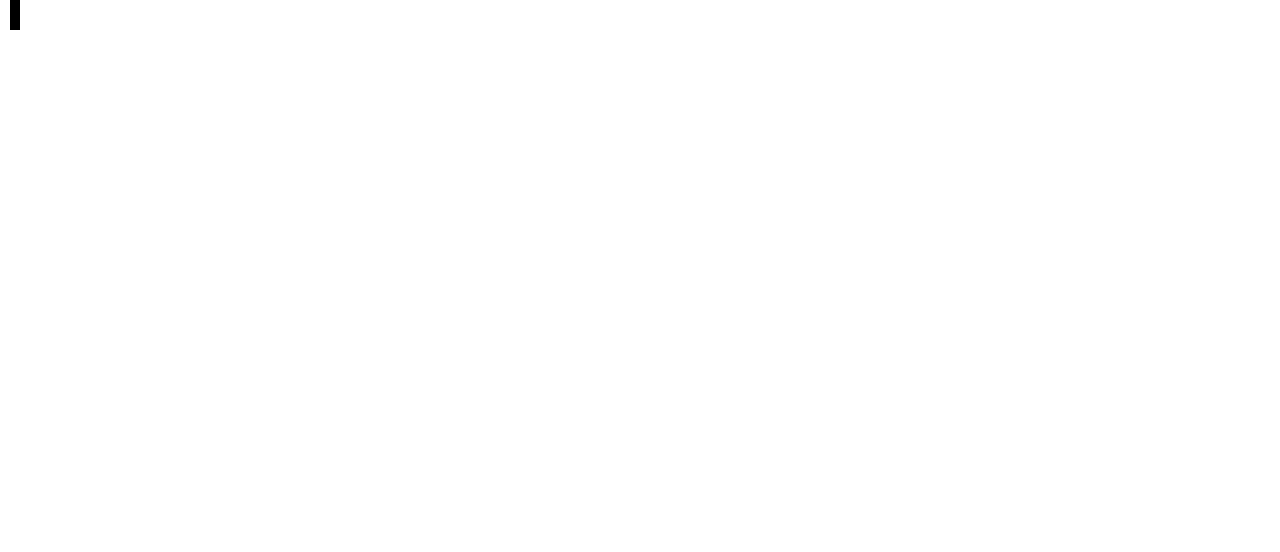
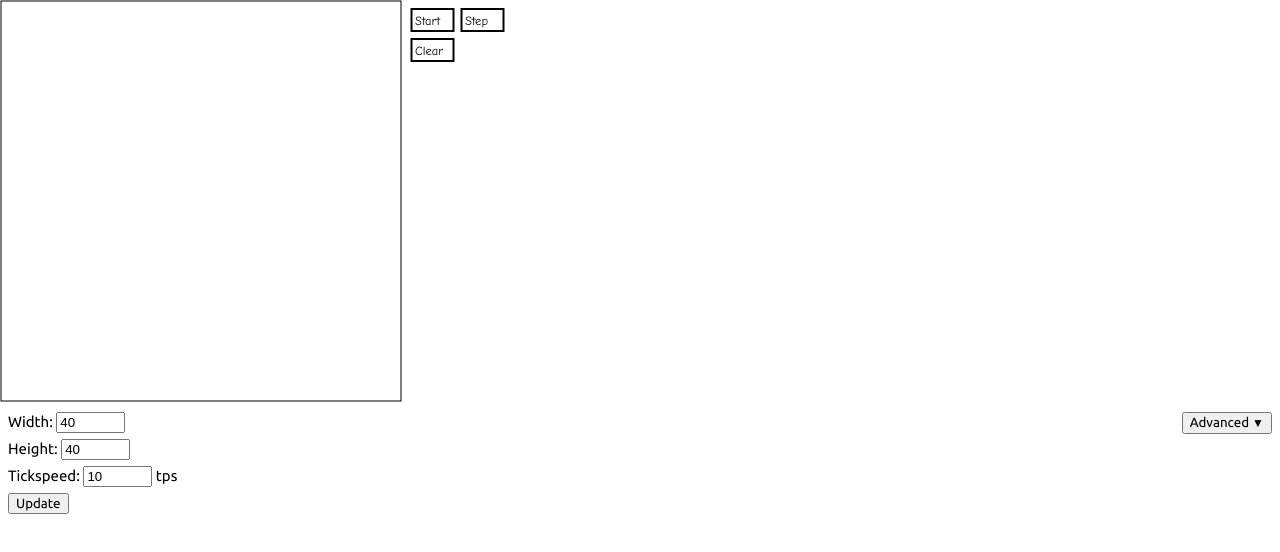
Before and after one commit to greensofa24/life, a plain HTML site: page index.html in a window 1280 px wide. Drawn offline with Linux system fonts and the light colour scheme.

Commit message:
Update index.html

```diff
--- a/index.html
+++ b/index.html
@@ -1,128 +1,287 @@
 <!DOCTYPE html>
 <html>
 <head>
-<title>Conway's Game Of Life</title>
+<title>Conway's Game of Life</title>
 <style>
+@import url('https://fonts.googleapis.com/css2?family=Ubuntu&display=swap');
+
 body {
 overflow: hidden;
+font-family: "Ubuntu";
+font-size: 15px;
 }
 
 canvas {
 position: absolute;
-top: 0;
-left: 0;
+top: 0px;
+left: 0px;
+}
+
+hr {
+visibility: hidden;
+margin-top: 4px;
+margin-bottom: 0px;
+}
+
+button {
+font-family: inherit;
+}
+
+input {
+width: 61px;
+}
+
+.advanced {
+float: right;
+visibility: hidden;
 }
 </style>
 </head>
 <body>
 
 <canvas id="canvas"></canvas>
+<div></div>
+
+<hr id="spacer">
+<label>Width: </label>
+<input id="width" value=40 type="number" min=0 max=100>
+<button style="float: right;" onclick="for (let e of document.getElementsByClassName('advanced')) {
+e.style.visibility = visible ? 'hidden' : 'visible';
+}
+document.getElementById('arrow').innerText = visible ? '▼' : '▲';
+visible = !visible;">Advanced <span id="arrow" style="font-size:12px;">▼</span></button>
+<hr>
+<label>Height: </label>
+<input id="height" value=40 type="number" min=0 max=100>
+<div class="advanced">
+<label>Cell Size: </label>
+<input id="cellSize" value=10 type="number" min=0 max=100>
+</div>
+<hr>
+<label>Tickspeed: </label>
+<input id="tickspeed" value=10 type="number" min=0 max=5000>
+<label>tps</label>
+<div class="advanced">
+<label>Birth Condition: </label>
+<input id="birth" value="3" onkeydown="
+if (!(/[0-8]/.test(event.key) || event.key == 'Backspace') || this.value.includes(event.key)) {
+event.preventDefault();
+} else {
+this.value = this.value.split('').sort().join('');
+}
+">
+</div>
+<hr>
+<div class="advanced">
+<label>Survival Condition: </label>
+<input id="survival" value="2,3" onkeydown="
+if (!(/[0-8]/.test(event.key) || event.key == 'Backspace') || this.value.includes(event.key)) {
+event.preventDefault();
+} else {
+this.value = this.value.split('').sort().join('');
+}
+">
+</div>
+
+<button onclick="
+width = parseInt(document.getElementById('width').value);
+height = parseInt(document.getElementById('height').value);
+cellSize = parseInt(document.getElementById('cellSize').value);
+tickspeed = parseInt(document.getElementById('tickspeed').value);
+birth = document.getElementById('birth').value.split('').map(e => parseInt(e));
+survival = document.getElementById('survival').value.split(',').map(e => parseInt(e));
+setupGrid();
+clearGrid();
+">Update</button>
+
 <script>
-const canvas = document.getElementById("canvas");
+canvas = document.getElementById("canvas");
+ctx = canvas.getContext("2d");
 canvas.width = innerWidth;
-canvas.height = innerHeight;
-const ctx = canvas.getContext("2d");
+visible = false;
 
-var grid = [
-[0, 1, 0],
-[0, 1, 0],
-[0, 1, 0]
-];
-
-setInterval(function(){update()}, 10);
-
-function rect(x, y, width, height, color) {
-this.x = x;
-this.y = y;
-this.width = width;
-this.height = height;
-ctx.fillStyle = color;
-ctx.fillRect(x, y, width, height);
-this.draw = function(){
-ctx.fillStyle = color;
-ctx.fillRect(this.x, this.y, this.width, this.height);
+function text(content, x, y, size, colour) {
+if (!(this instanceof text)) {
+return new text(content, x, y, size, colour);
+}
+this.x = x * 10;
+this.y = y * 10;
+this.size = size;
+this.content = content;
+this.draw = function() {
+ctx.fillStyle = colour;
+ctx.beginPath();
+ctx.font = this.size + "px Comic Sans MS";
+ctx.closePath();
+ctx.fillText(this.content, this.x, this.y);
 }
 }
 
-function evolve() {
+function button(x, y, width, height) {
+if (!(this instanceof button)) {
+return new button(x, y, width, height);
+}
+this.x = x * 10;
+this.y = y * 10;
+this.width = width * 10;
+this.height = height * 10;
+this.top = this.y;
+this.bottom = this.y + this.height;
+this.left = this.x;
+this.right = this.x + this.width;
+this.state = 0;
+this.draw = function() {
+ctx.lineWidth = 4;
+ctx.strokeRect(this.x, this.y, this.width, this.height);
+ctx.fillStyle = "white";
+ctx.fillRect(this.x, this.y, this.width, this.height);
+ctx.lineWidth = 1;
+ctx.fillStyle = "black";
+}
+this.touching = function(object) {
+if (this.bottom >= object.top && this.top <= object.bottom && this.left < object.right && this.right > object.left) {
+return true;
+} else {
+return false;
+}
+}
+}
+
+let width = 40;
+let height = 40;
+let cellSize = 10;
+let tickspeed = 10;
+let birth = [3, 6];
+let survival = [2, 3];
+let grid, control, controlText, clear, clearText, step, stepText, evolveInterval, clickedCell;
+
+function setupGrid() {
+canvas.height = height * cellSize + 5;
+document.getElementById("spacer").style.marginTop = height * cellSize + 10 + "px";
+grid = Array(height).fill().map(e => Array(width).fill(0));
+control = button(width / 10 * cellSize + 1.25, 1, 4, 2);
+controlText = text("Start", width / 10 * cellSize + 1.5, 2.5, 12.5, "black");
+clear = button(width / 10 * cellSize + 1.25, 4, 4, 2);
+clearText = text("Clear", width / 10 * cellSize + 1.5, 5.5, 12.5, "black");
+step = button(width / 10 * cellSize + 6.25, 1, 4, 2);
+stepText = text("Step", width / 10 * cellSize + 6.5, 2.5, 12.5, "black");
+clearInterval(evolveInterval);
+clickedCell = [];
+}
+
+setupGrid();
+
+function update() {
+ctx.clearRect(0, 0, canvas.width, canvas.height);
+ctx.strokeRect(1, 1,
+cellSize * width, cellSize * height);
+control.draw();
+controlText.draw();
+clear.draw();
+clearText.draw();
+step.draw();
+stepText.draw();
 for (let i in grid) {
 for (let j in grid[i]) {
-
-if (grid[i][j]) {
-let neighbours = 0;
-if (i - 1 >= 0 && j - 1 >= 0) {
-if (grid[i - 1][j - 1]) {
-neighbours += 1;
-}
-}
-if (i - 1 >= 0) {
-if (grid[i - 1][j]) {
-neighbours += 1;
-}
-}
-if (i - 1 >= 0 && j + 1 < grid[i].length) {
-if (grid[i - 1][j + 1]) {
-neighbours += 1;
-}
-}
-if (j - 1 >= 0) {
-if (grid[i][j - 1]) {
-neighbours += 1;
-}
-}
-if (j + 1 < grid[i].length) {
-if (grid[i][j + 1]) {
-neighbours += 1;
-}
-}/*
-if (i + 1 < grid.length && j - 1 >= 0) {
-if (grid[i + 1][j - 1]) {
-neighbours += 1;
-}
-}
-if (i + 1 < grid.length && j - 1 >= 0) {
-if (grid[i + 1][j]) {
-neighbours += 1;
-}
-}
-if (i + 1 < grid.length && j + 1 < grid[i].length) {
-if (grid[i + 1][j + 1]) {
-neighbours += 1;
-}
-}
-if (neighbours != 2 || 3) {
-grid[1][1] = 0;
-}*/
-
+if (grid[i][j] == 1) {
+ctx.fillRect(
+cellSize * j + 1, cellSize * i + 1, cellSize, cellSize);
 }
 }
 }
 }
 
-function update() {
-ctx.clearRect(0, 0, canvas.width, canvas.height);
-evolve();
+update();
+setInterval(update, 10);
+function updateGrid(event) {
+if (event.clientX < cellSize * grid[0].length && event.clientY < cellSize * grid.length) {
+x = Math.floor(event.clientX / cellSize);
+y = Math.floor(event.clientY / cellSize);
+if ([x, y].join(',') != clickedCell.join(',')) {
+grid[y][x] ^= 1;
+clickedCell = [x, y];
+}
+}
+}
+
+function evolve() {
+let grid2 = [];
 for (let i in grid) {
-for (let j in grid[i]) {
-if (grid[i][j]) {
-rect(j * 10, i * 10, 10, 10);
+grid2.push([]);
+for (let e of grid[i]) {
+grid2[i].push(e);
+}
+}
+for (let i = 0; i < height; i++) {
+for (let j = 0; j < width; j++) {
+let neighbours = 0;
+for (let k = -1; k < 2; k++) {
+for (let l = -1; l < 2; l++) {
+if (k != 0 || l != 0) {
+
+//index needs to be in bounds
+if ((k != -1 || i > 0) && (l != -1 || j > 0) && (k != 1 || i < height - 1) && (l != 1 || j < width - 1)) {
+if (grid2[i + k][j + l] == 1) {
+neighbours += 1;
+}
+}
+
+}
+}
+}
+if (!survival.includes(neighbours)) {
+grid[i][j] = 0;
+}
+if (birth.includes(neighbours) && grid2[i][j] == 0) {
+grid[i][j] = 1;
 }
 }
 }
 }
 
-canvas.addEventListener("click", (event) => {
-for (let i in grid) {
-for (let j in grid[i]) {
-if (event.offsetX >= j * 10 && event.offsetX < j * 10 + 10 && event.offsetY >= i * 10 && event.offsetY < i * 10 + 10) {
-if (grid[i][j]) {
-grid[i][j] = 0;
-} else {
-grid[i][j] = 1;
+function clearGrid() {
+grid = Array(height).fill().map(e => Array(width).fill(0));
+control.state = 0;
+clearInterval(evolveInterval);
+control.state = 0;
+controlText.content = "Start";
+}
+
+function onClick(event) {
+updateGrid(event);
+
+let object = {top: event.offsetY, bottom: event.offsetY, left:
+event.offsetX, right: event.offsetX};
+
+if (control.touching(object)) {
+if (control.state == 0) {
+evolveInterval = setInterval(evolve, 1000 / tickspeed);
+control.state = 1;
+controlText.content = "Stop";
+} else if (control.state == 1) {
+clearInterval(evolveInterval);
+control.state = 0;
+controlText.content = "Start";
 }
 }
+
+if (clear.touching(object)) {
+clearGrid();
+}
+
+if (step.touching(object)) {
+evolve();
 }
 }
+
+canvas.addEventListener("mousedown", (event) => {
+onClick(event);
+canvas.addEventListener('mousemove', updateGrid);
+});
+
+canvas.addEventListener("mouseup", (event) => {
+canvas.removeEventListener('mousemove', updateGrid);
+clickedCell = [];
 });
 </script>
 
```
